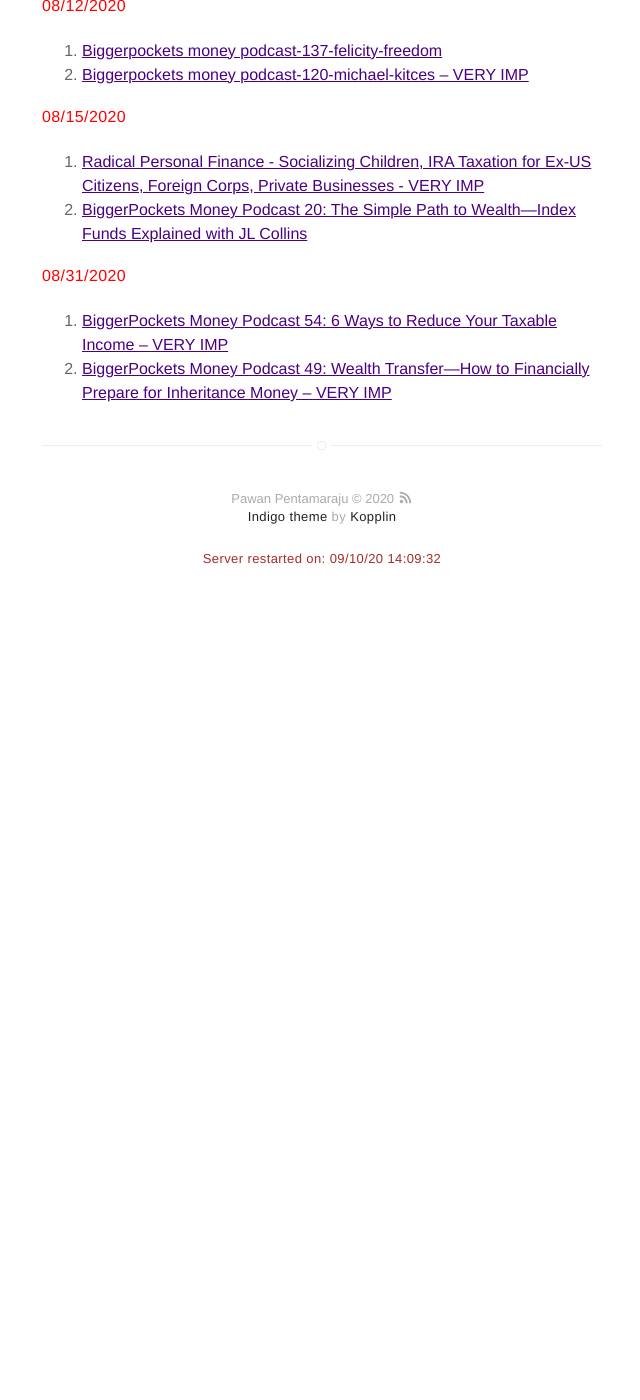
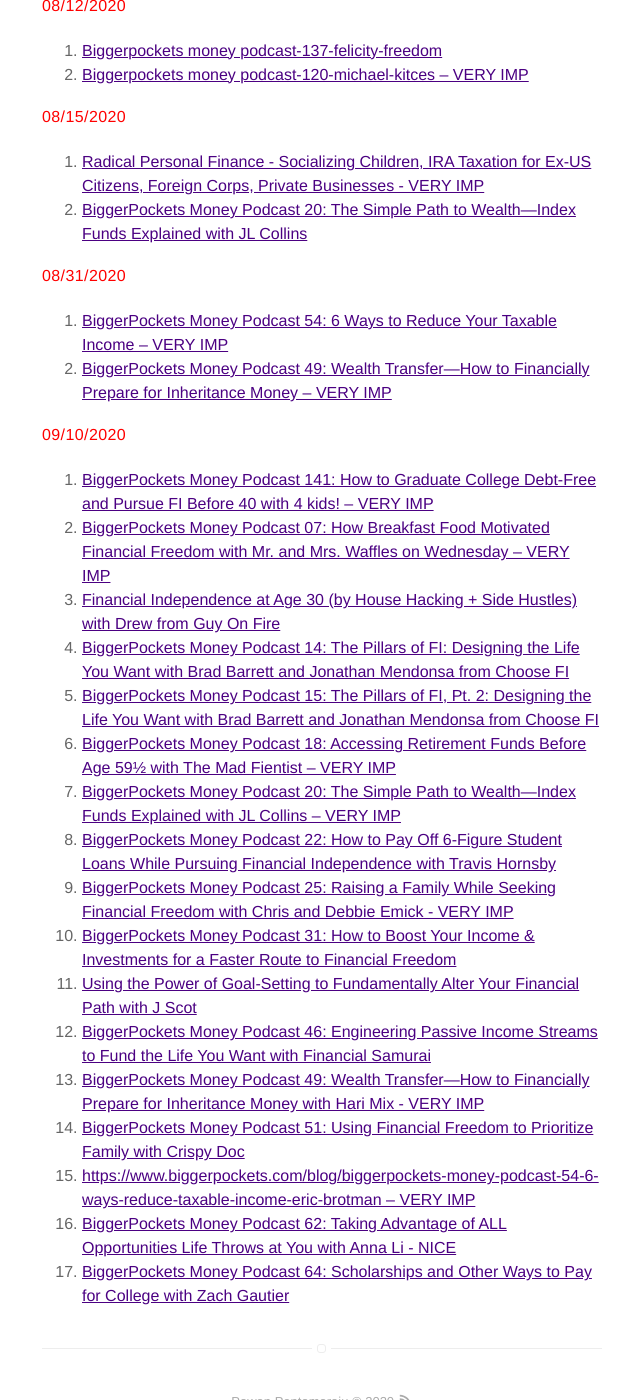
Before and after one commit to pawanpe/pawanpe.github.io, a Jekyll site: the page built from booklist/2020/articlesandvideos.markdown, in a window 1280 px wide and 1400 px high, scrolled down 1477 px. Shown: the whole window, without its empty margins (318-958 px from the left). Built offline with Jekyll 4.4.1, drawn with Linux system fonts in a browser that asks for light colours; before the commit the page ends 2107 px from its top, so only the background shows below that.

Commit message:
Update 9/10/2020 for Bigger pockets Money podcast.

```diff
--- a/booklist/2020/articlesandvideos.markdown
+++ b/booklist/2020/articlesandvideos.markdown
@@ -71,3 +71,23 @@ layout: page
 
 1. [BiggerPockets Money Podcast 54: 6 Ways to Reduce Your Taxable Income -- VERY IMP](https://www.biggerpockets.com/blog/biggerpockets-money-podcast-54-6-ways-reduce-taxable-income-eric-brotman)
 2. [BiggerPockets Money Podcast 49: Wealth Transfer—How to Financially Prepare for Inheritance Money -- VERY IMP](https://www.biggerpockets.com/blog/biggerpockets-money-podcast-49-wealth-transfer-how-financially-prepare-inheritance-money-hari-mix)
+
+<b style="color: red">09/10/2020</b>
+
+1. [BiggerPockets Money Podcast 141: How to Graduate College Debt-Free and Pursue FI Before 40 with 4 kids! -- VERY IMP](https://www.biggerpockets.com/blog/biggerpockets-money-podcast-141-blake-nielson)
+2. [BiggerPockets Money Podcast 07: How Breakfast Food Motivated Financial Freedom with Mr. and Mrs. Waffles on Wednesday -- VERY IMP](https://www.biggerpockets.com/blog/biggerpockets-money-podcast-07-breakfast-food-motivated-financial-freedom-waffles-wednesday)
+4. [Financial Independence at Age 30 (by House Hacking + Side Hustles) with Drew from Guy On Fire](https://www.biggerpockets.com/blog/biggerpockets-money-podcast-09-financial-independence-age-30-by-house-hacking-side-hustlesdrew-guy-fire)
+3. [BiggerPockets Money Podcast 14: The Pillars of FI: Designing the Life You Want with Brad Barrett and Jonathan Mendonsa from Choose FI](https://www.biggerpockets.com/blog/biggerpockets-money-podcast-14-the-pillars-of-fi-designing-the-life-you-want-with-brad-barrett-and-jonathan-mendonsa-from-choose-fi)
+4. [BiggerPockets Money Podcast 15: The Pillars of FI, Pt. 2: Designing the Life You Want with Brad Barrett and Jonathan Mendonsa from Choose FI](https://www.biggerpockets.com/blog/biggerpockets-money-podcast-15-the-pillars-of-financial-freedom-designing-the-life-you-want-with-brad-barrett-and-jonathan-mendonsa)
+5. [BiggerPockets Money Podcast 18: Accessing Retirement Funds Before Age 59½ with The Mad Fientist -- VERY IMP](https://www.biggerpockets.com/blog/biggerpockets-money-podcast-18-accessing-retirement-funds-mad-fientist)
+6. [BiggerPockets Money Podcast 20: The Simple Path to Wealth—Index Funds Explained with JL Collins -- VERY IMP](https://www.biggerpockets.com/blog/biggerpockets-money-podcast-20-the-simple-path-to-wealth-index-funds-explained-with-jl-collins)
+7. [BiggerPockets Money Podcast 22: How to Pay Off 6-Figure Student Loans While Pursuing Financial Independence with Travis Hornsby](https://www.biggerpockets.com/blog/biggerpockets-money-podcast-22pay-6-figure-student-loans-pursuing-financial-independence-travis-hornsby)
+8. [BiggerPockets Money Podcast 25: Raising a Family While Seeking Financial Freedom with Chris and Debbie Emick - VERY IMP](https://www.biggerpockets.com/blog/biggerpockets-money-podcast-25-raising-a-family-seeking-financial-freedom-with-chris-and-edbbie-emick)
+9. [BiggerPockets Money Podcast 31: How to Boost Your Income & Investments for a Faster Route to Financial Freedom](https://www.biggerpockets.com/blog/biggerpockets-money-podcast-31-how-to-boost-income-investments-for-faster-route-to-financial-freedom)
+10. [Using the Power of Goal-Setting to Fundamentally Alter Your Financial Path with J Scot](https://www.biggerpockets.com/blog/biggerpockets-money-podcast-43-using-the-power-goal-setting-fundamentally-alter-financial-path-j-scott)
+11. [BiggerPockets Money Podcast 46: Engineering Passive Income Streams to Fund the Life You Want with Financial Samurai](https://www.biggerpockets.com/blog/biggerpockets-money-podcast-46-engineering-passive-income-streams-to-find-the-life-you-want-financial-samurai)
+12. [BiggerPockets Money Podcast 49: Wealth Transfer—How to Financially Prepare for Inheritance Money with Hari Mix - VERY IMP](https://www.biggerpockets.com/blog/biggerpockets-money-podcast-49-wealth-transfer-how-financially-prepare-inheritance-money-hari-mix -- VERY IMP)
+13. [BiggerPockets Money Podcast 51: Using Financial Freedom to Prioritize Family with Crispy Doc](https://www.biggerpockets.com/blog/biggerpockets-money-podcast-51-financial-freedom-prioritize-family-crispy-doc)
+14. [https://www.biggerpockets.com/blog/biggerpockets-money-podcast-54-6-ways-reduce-taxable-income-eric-brotman -- VERY IMP](https://www.biggerpockets.com/blog/biggerpockets-money-podcast-54-6-ways-reduce-taxable-income-eric-brotman)
+15. [BiggerPockets Money Podcast 62: Taking Advantage of ALL Opportunities Life Throws at You with Anna Li - NICE](https://www.biggerpockets.com/blog/biggerpockets-money-podcast-62-advantage-opportunities-life-throws-anna-li)
+16. [BiggerPockets Money Podcast 64: Scholarships and Other Ways to Pay for College with Zach Gautier](https://www.biggerpockets.com/blog/biggerpockets-money-podcast-64-scholarships-ways-pay-college-zach-gautier)
```
